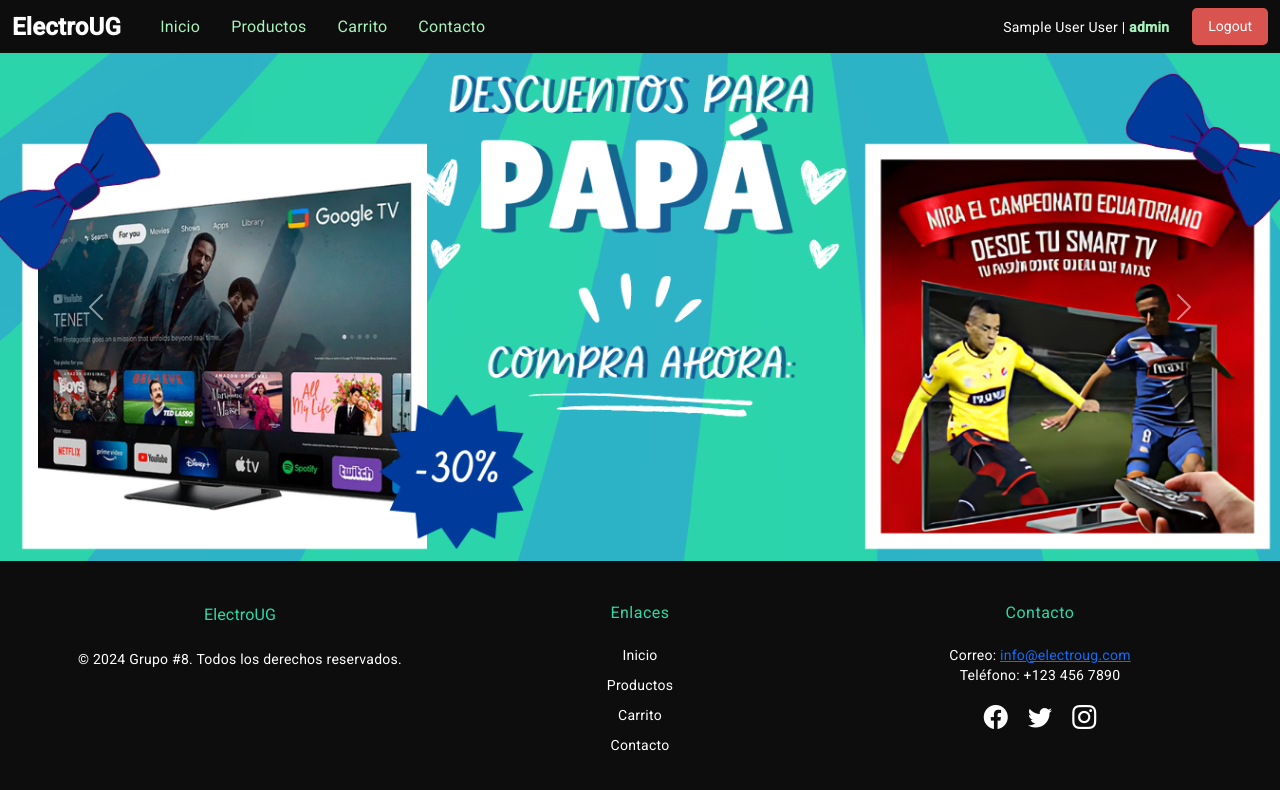
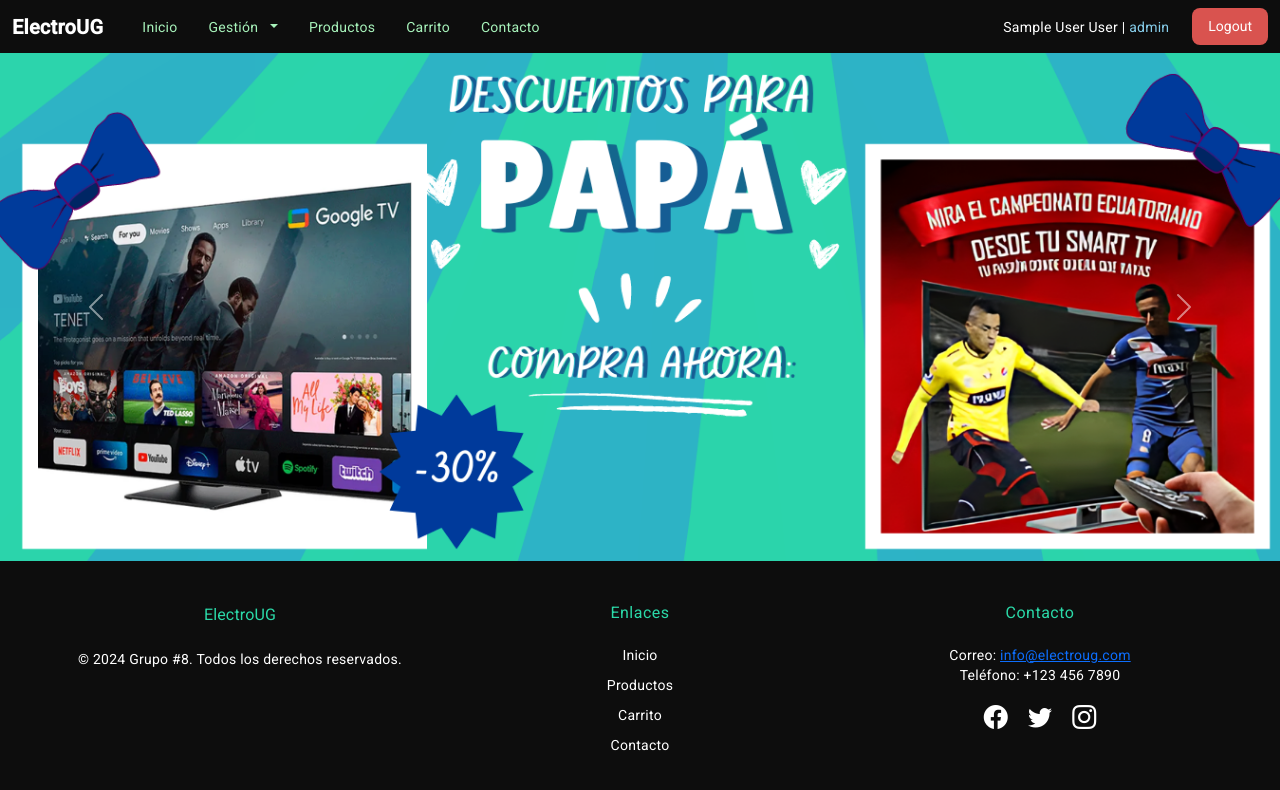
Before and after one commit to Rae1206/Proyecto-Grupo-8, an Angular app: page /inicio in a window 1280 px wide. Shown: the top 790 px of the page. Built offline with nearby package versions, Linux system fonts and the light colour scheme; sample sign-in values are in the browser's storage.

Commit message:
Mejora en la interfaz de usuario

```diff
--- a/src/app/componentes/cabecera/cabecera.component.css
+++ b/src/app/componentes/cabecera/cabecera.component.css
@@ -1,65 +1,110 @@
+/* Navbar */
 .navbar {
-    background-color: #0D0D0D; /* Color de fondo oscuro para el navbar */
+    background-color: #0D0D0D;
   }
 
   .navbar-brand {
-    color: #ffffff; /* Color del texto de la marca */
-    font-weight: bold; /* Texto en negrita */
-    font-size: 1.5rem; /* Tamaño del texto */
+    color: white;
+    font-weight: bold;
   }
 
-.navbar-nav .nav-link {
-    color: #A7F2BA; /* Color del texto de los enlaces */
-    margin-left: 15px; /* Espaciado entre los enlaces */
-    font-size: 1rem; /* Tamaño del texto de los enlaces */
+  .nav-link {
+    color: #A7F2BA;
+    margin-left: 15px;
+    transition: color 0.3s ease-in-out;
   }
 
-.navbar-nav .nav-link.active,
-.navbar-nav .nav-link.show {
-    color: #A7F2BA; /* Color del enlace activo */
+  .nav-link:hover {
+    color: #A7F2BA;
+    background-color: #474747;
+    border-radius: 10%;
   }
 
+  #gestionDropdown {
+    color: #A7F2BA;
+  }
+
+  .dropdown-toggle::after {
+    margin-left: 0.5rem;
+  }
+
+  .dropdown-menu {
+    background-color: #1E1E1E;
+  }
+
+  .dropdown-item {
+    color: #A7F2BA;
+    transition: background-color 0.3s ease-in-out, color 0.3s ease-in-out;
+  }
+
+  .dropdown-item:hover {
+    background-color: #2BD9A8;
+    color: #0D0D0D;
+  }
+
+  a.nav-link.dropdown-toggle {
+    color: #A7F2BA;
+  }
+
+  a.nav-link.active {
+    color: #A7F2BA;
+  }
+
+  /* Buttons */
   .btn-primary {
-    background-color: #2BD9A8; /* Color de fondo del botón */
-    border: none; /* Sin borde */
-    color: #ffffff; /* Color del texto del botón */
-    padding: 8px 16px; /* Espaciado interno del botón */
-    font-size: 14px; /* Tamaño del texto del botón */
-    margin: 4px 2px; /* Espaciado del botón */
-    border-radius: 5px; /* Bordes redondeados */
-    transition: background-color 0.3s ease; /* Transición suave */
+    background-color: #2BD9A8;
+    border: none;
+    color: white;
+    padding: 8px 16px;
+    text-align: center;
+    display: inline-block;
+    font-size: 14px;
+    margin: 4px 2px;
+    cursor: pointer;
+    border-radius: 8px;
+    transition: background-color 0.3s ease-in-out;
   }
 
   .btn-primary:hover {
-    background-color: #1f9c6c; /* Color al pasar el mouse */
+    background-color: #1f9c6c;
   }
 
   .btn-danger {
-    background-color: #d9534f; /* Color de fondo del botón de logout */
-    border: none; /* Sin borde */
-    color: #ffffff; /* Color del texto del botón */
-    padding: 8px 16px; /* Espaciado interno del botón */
-    font-size: 14px; /* Tamaño del texto del botón */
-    border-radius: 5px; /* Bordes redondeados */
-    transition: background-color 0.3s ease; /* Transición suave */
+    background-color: #d9534f;
+    border: none;
+    color: white;
+    padding: 8px 16px;
+    text-align: center;
+    display: inline-block;
+    font-size: 14px;
+    cursor: pointer;
+    border-radius: 8px;
+    transition: background-color 0.3s ease-in-out;
   }
 
   .btn-danger:hover {
-    background-color: #c9302c; /* Color al pasar el mouse */
+    background-color: #c9302c;
   }
 
+  /* User Info */
   .user-info {
-    color: #ffffff; /* Color del texto del usuario */
-    margin-right: 15px; /* Espaciado entre el nombre y el botón de logout */
+    color: white;
+    margin-right: 15px;
   }
 
   #rol {
-    color: #A7F2BA; /* Color del rol */
-    font-weight: bold; /* Texto en negrita */
+    color: skyblue;
+    text-shadow: 0 1px 2px rgba(0, 0, 0, 0.1);
   }
 
-@media (max-width: 992px) {
+  /* Responsive adjustments */
+  @media (max-width: 768px) {
     .navbar-nav {
-        text-align: center; /* Centra el texto en pantallas pequeñas */
+      flex-direction: column;
+      text-align: center;
+    }
+
+    .dropdown-menu {
+      text-align: center;
     }
   }
--- a/src/app/componentes/cabecera/cabecera.component.html
+++ b/src/app/componentes/cabecera/cabecera.component.html
@@ -8,6 +8,15 @@
           <ul class="navbar-nav me-auto mb-2 mb-lg-0">
               <li class="nav-item">
                   <a class="nav-link active" routerLink="/inicio">Inicio</a>
+              </li>
+              <li class="nav-item dropdown">
+                <a class="nav-link dropdown-toggle" href="#" id="gestionDropdown" role="button" data-bs-toggle="dropdown" aria-expanded="false">
+                  Gestión
+                </a>
+                <ul class="dropdown-menu" aria-labelledby="gestionDropdown">
+                  <li><a class="dropdown-item" routerLink="/gestion-clientes">Gestión de Clientes</a></li>
+                  <li><a class="dropdown-item" routerLink="/gestion/gerentes">Gestión de Gerentes</a></li>
+                </ul>
               </li>
               <li class="nav-item">
                   <a class="nav-link active" routerLink="/productos">Productos</a>
```
Lines whose indentation alone changed are shown as unchanged.
